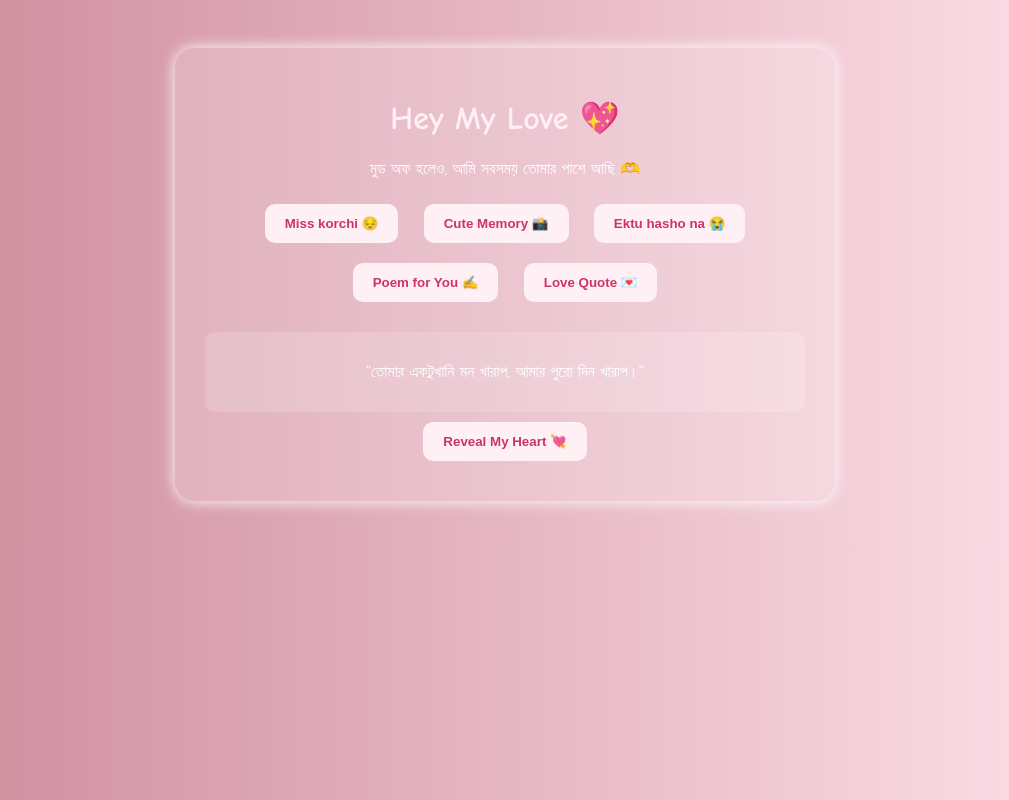
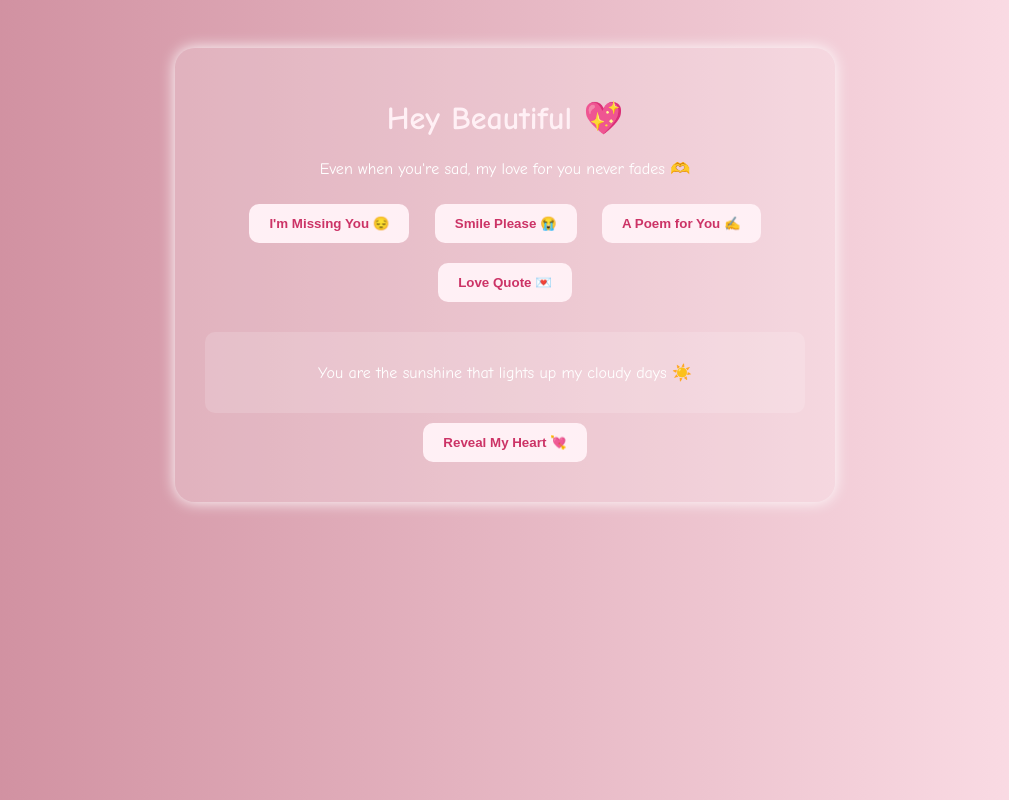
Before and after one commit to OTT-Dreams/For-gf, a plain HTML site: page index.html in a window 1280 px wide. Both pictures are taken after a click on the button "Love Quote 💌". Shown: the whole page, without its empty margins (135-1144 px from the left). Drawn offline with Linux system fonts and the light colour scheme.

Commit message:
Update index.html

```diff
--- a/index.html
+++ b/index.html
@@ -49,7 +49,7 @@
       color: #fff;
     }
 
-    iframe, img {
+    iframe {
       margin-top: 10px;
       border-radius: 12px;
       box-shadow: 0 0 10px #fff;
@@ -58,14 +58,13 @@
 </head>
 <body>
   <div class="container">
-    <h1>Hey My Love 💖</h1>
-    <p>মুড অফ হলেও, আমি সবসময় তোমার পাশে আছি 🫶</p>
+    <h1>Hey Beautiful 💖</h1>
+    <p>Even when you're sad, my love for you never fades 🫶</p>
 
     <div class="button-group">
-      <button onclick="showVideo()">Miss korchi 😔</button>
-      <button onclick="showMemory()">Cute Memory 📸</button>
-      <button onclick="showSmile()">Ektu hasho na 😭</button>
-      <button onclick="showPoem()">Poem for You ✍️</button>
+      <button onclick="showVideo()">I'm Missing You 😔</button>
+      <button onclick="showSmile()">Smile Please 😭</button>
+      <button onclick="showPoem()">A Poem for You ✍️</button>
       <button onclick="randomQuote()">Love Quote 💌</button>
     </div>
 
@@ -73,53 +72,85 @@
 
     <button class="reveal" onclick="revealSecret()">Reveal My Heart 💘</button>
     <div id="secret" style="display:none;">
-      <p>তুমি আমার পৃথিবী... mood off থাকলেও, আমি আছি শুধুই তোমার জন্য ❤️</p>
+      <p>You are my world... No matter what, I'm always here for you ❤️</p>
     </div>
   </div>
 
   <script>
+    const videos = [
+      "https://www.youtube.com/embed/tucWbkH5WX0?si=BbMQ_lOMMfElRfKq",
+      "https://www.youtube.com/embed/Jm7Satp7Zqk?si=V3J__mcU7gEfAwK_",
+      "https://www.youtube.com/embed/lgvtusNiHQo?si=h6Zwsi0syx6Aa_Ph",
+      "https://www.youtube.com/embed/99NUJ1cLbBI?si=OxQCblV1UPZEGJyM",
+      "https://www.youtube.com/embed/VGPmFSB8qVY?si=jFU9_-pcHcxy4lrX",
+      "https://www.youtube.com/embed/CtgD91Ev4NU?si=Z3dbtyZgokVGzcSB"
+    ];
+    let videoIndex = 0;
+
     function showVideo() {
+      const link = videos[videoIndex];
       document.getElementById('content').innerHTML = `
-        <p>এই গানটা শুনো, আমার তোমার প্রতি ভালোবাসা বোঝাতে ❤️</p>
-        <iframe width="300" height="200" src="https://www.youtube.com/embed/Scsn6nKNu6o" frameborder="0" allowfullscreen></iframe>
+        <p>This song reminds me of you ❤️</p>
+        <iframe width="300" height="200" src="${link}" frameborder="0" allowfullscreen></iframe>
       `;
+      videoIndex = (videoIndex + 1) % videos.length;
     }
 
-    function showMemory() {
-      document.getElementById('content').innerHTML = `
-        <p>মনে আছে, যেদিন প্রথম আমাদের ছবি তোলা হয়েছিলো?</p>
-        <img src="https://via.placeholder.com/300x200?text=Our+Cute+Memory" alt="Memory" width="300" height="200">
-      `;
-    }
+    const jokes = [
+      "Why did I fall for you? Because even gravity is jealous of how I’m pulled towards you 😅",
+      "Your smile is my favorite notification 💬💘",
+      "I tried to stop loving you, but my heart said, 'Access Denied!' 💻❤️",
+    ];
+    let jokeIndex = 0;
 
     function showSmile() {
       document.getElementById('content').innerHTML = `
-        <p>এই ছোট্ট জোকটা শোনো:</p>
-        <blockquote>তুমি হাসলে, আমি হারিয়ে যাই — কারণ তোমার হাসিতে দুনিয়া থেমে যায় 😅</blockquote>
+        <p>Here's something to make you smile:</p>
+        <blockquote>${jokes[jokeIndex]}</blockquote>
       `;
+      jokeIndex = (jokeIndex + 1) % jokes.length;
     }
+
+    const poems = [
+      `Your eyes shine brighter than the stars,<br>
+      In your smile, I lose all wars.<br>
+      Even when you’re down or feeling blue,<br>
+      Just know — I’m here for you 💕`,
+
+      `Like moonlight in the darkest night,<br>
+      You make my world so warm and bright.<br>
+      Don’t be sad, my precious soul,<br>
+      You’re my heart, my only goal 🥰`,
+
+      `No matter what you go through,<br>
+      Just remember I love you.<br>
+      Forever and always, that's my vow,<br>
+      I'll make you smile, starting now 💫`
+    ];
+    let poemIndex = 0;
 
     function showPoem() {
       document.getElementById('content').innerHTML = `
-        <p><strong>Poem:</strong></p>
-        <blockquote>
-          তোমার চোখে চাঁদের আলো,<br>
-          তোমার হাসিতে নতুন ভালো।<br>
-          মুড অফ হলেও ভয় নাই,<br>
-          আমি আছি, পাশে তাই 💕
-        </blockquote>
+        <p><strong>A Poem Just for You:</strong></p>
+        <blockquote>${poems[poemIndex]}</blockquote>
       `;
+      poemIndex = (poemIndex + 1) % poems.length;
     }
 
+    const quotes = [
+      "You are the sunshine that lights up my cloudy days ☀️",
+      "Every heartbeat whispers your name 💓",
+      "You're not just special, you're my everything 💖",
+      "Your happiness is my only priority 🫶",
+      "If I could hug you now, I’d never let go 🤗"
+    ];
+    let quoteIndex = 0;
+
     function randomQuote() {
-      const quotes = [
-        "“তুমি ছাড়া আমি অসম্পূর্ণ।”",
-        "“তোমার হাসিই আমার প্রিয় গান।”",
-        "“তুমি আমার সকাল, তুমি আমার রাত।”",
-        "“তোমার একটুখানি মন খারাপ, আমার পুরো দিন খারাপ।”"
-      ];
-      const q = quotes[Math.floor(Math.random() * quotes.length)];
-      document.getElementById('content').innerHTML = `<blockquote>${q}</blockquote>`;
+      document.getElementById('content').innerHTML = `
+        <blockquote>${quotes[quoteIndex]}</blockquote>
+      `;
+      quoteIndex = (quoteIndex + 1) % quotes.length;
     }
 
     function revealSecret() {
```
